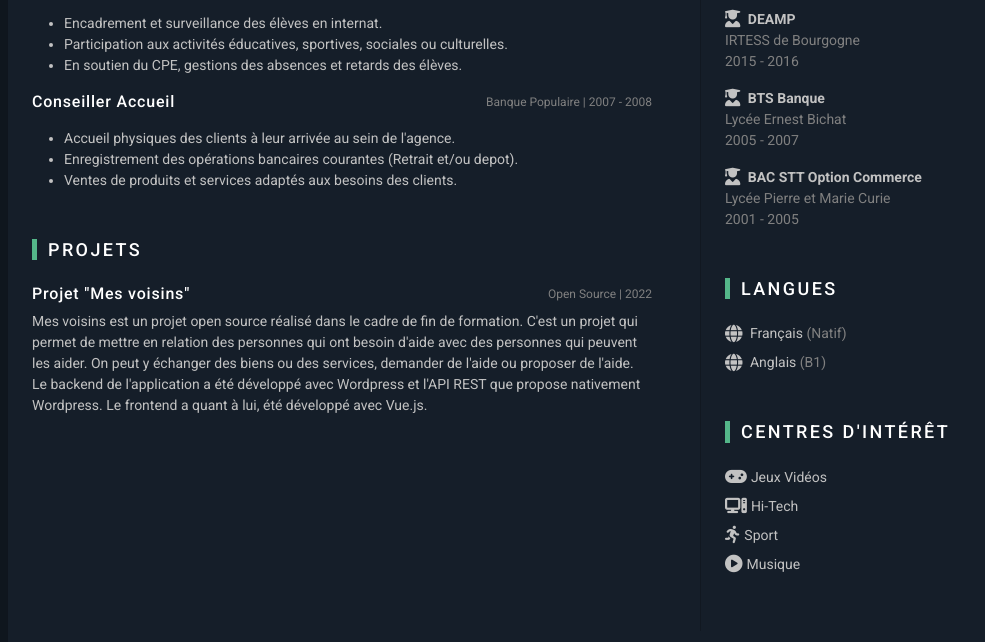
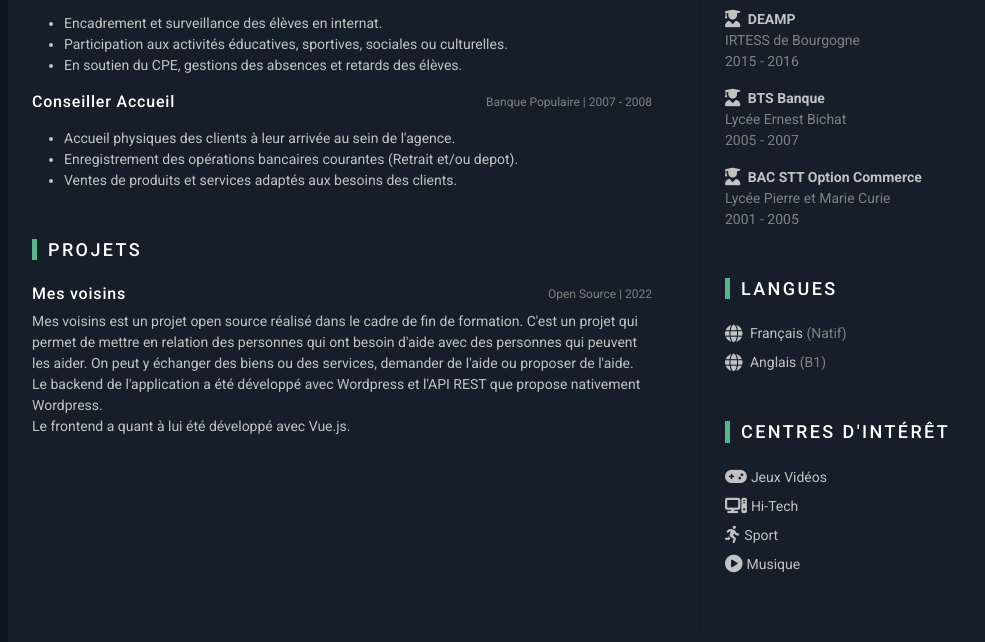
Before and after one commit to JoffreyMS/JoffreyMS.github.io, a plain HTML site: page index.html in a window 1280 px wide. Shown: the part 1044-1686 px from the top of the page, without its empty margins (110-1095 px from the left). Drawn offline with nearby package versions, Linux system fonts and the light colour scheme.

Commit message:
Petite modif structurelle de la partie projets

```diff
--- a/index.html
+++ b/index.html
@@ -202,7 +202,7 @@
                                     <div class="item mb-3">
                                         <div class="item-title row align-items-center mb-2">
                                             <h4 class="item-title--job col-12 col-md-6 col-lg-8 mb-2 mb-md-0">
-                                                Projet "Mes voisins"
+                                                Mes voisins
                                             </h4>
                                             <div class="item-title--date col-12 col-md-6 col-lg-4 text-start text-md-end">Open Source | 2022</div>
                                         </div>
@@ -212,7 +212,10 @@
                                                     <a href="https://www.youtube.com/watch?v=Q3WiRGLeXSQ&t=1505s">Mes voisins</a> est un projet open source réalisé dans le cadre de fin de formation. C'est un projet qui permet de mettre en relation des personnes qui ont besoin d'aide avec des personnes qui peuvent les aider. On peut y échanger des biens ou des services, demander de l'aide ou proposer de l'aide.
                                                 </span>
                                                 <span class="d-block">
-                                                    Le backend de l'application a été développé avec Wordpress et l'API REST que propose nativement Wordpress. Le frontend a quant à lui, été développé avec Vue.js.
+                                                    Le backend de l'application a été développé avec Wordpress et l'API REST que propose nativement Wordpress.
+                                                </span>
+                                                <span class="d-block">
+                                                    Le frontend a quant à lui été développé avec Vue.js.
                                                 </span>
                                             </p>
                                         </div>
```
